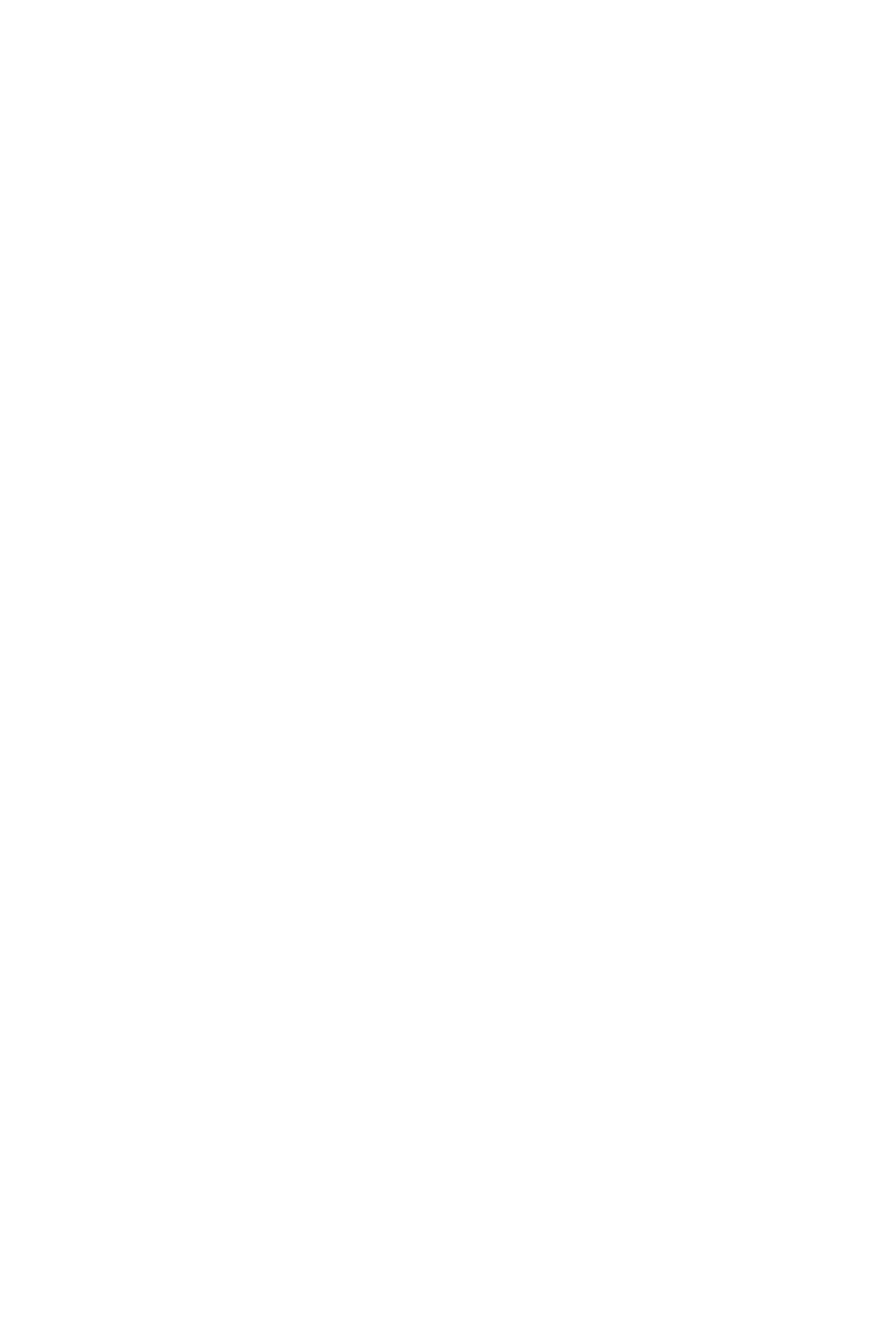
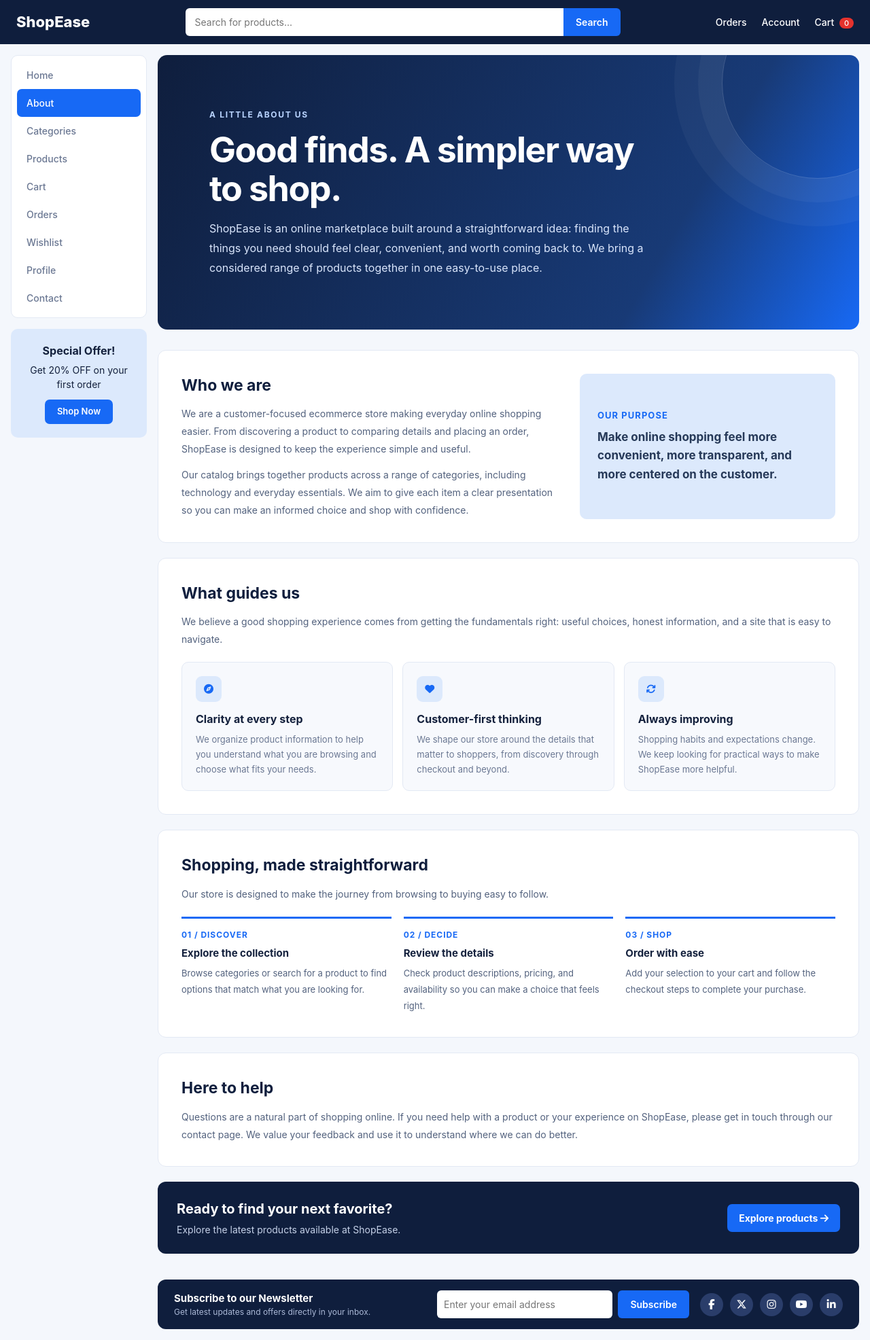
Before and after one commit to Saksham-325/Ecommerce-app, a Django app: page /about/ in a window 1280 px wide. Before the commit the page is empty. Shown: the whole page at 68% size. Before the commit the page ends 800 px from the top, so only its background shows below. Run offline with Django 5.2, Linux system fonts and the light colour scheme.

Commit message:
Updated project

```diff
--- a/static/Ecommerce_app/style.css
+++ b/static/Ecommerce_app/style.css
@@ -697,3 +697,42 @@ button { cursor: pointer; }
         height: 230px;
     }
 }
+
+
+
+/* ---------- About page ---------- */
+.about-page { color: #14213d; }
+  .about-hero {
+    position: relative; overflow: hidden; padding: clamp(38px, 7vw, 76px);
+    border-radius: 14px; color: #fff; background: linear-gradient(120deg, #0f1e3d, #183a76 72%, #1769f5);
+  }
+  .about-hero::after { content: ""; position: absolute; width: 280px; height: 280px; right: -80px; top: -100px; border: 1px solid rgba(255,255,255,.18); border-radius: 50%; box-shadow: 0 0 0 35px rgba(255,255,255,.04), 0 0 0 70px rgba(255,255,255,.035); }
+  .about-hero-inner { position: relative; z-index: 1; max-width: 760px; }
+  .about-eyebrow { display: inline-block; margin-bottom: 14px; color: #b9d4ff; font-size: 12px; font-weight: 750; letter-spacing: .14em; text-transform: uppercase; }
+  .about-hero h1 { max-width: 680px; margin-bottom: 16px; font-size: clamp(32px, 5vw, 52px); line-height: 1.1; letter-spacing: -.03em; }
+  .about-hero p { max-width: 650px; color: #d9e5fb; font-size: 16px; line-height: 1.8; }
+  .about-content { padding: 30px 0 38px; }
+  .about-section { margin: 0 0 22px; padding: clamp(22px, 4vw, 34px); border: 1px solid #e3e9f4; border-radius: 12px; background: #fff; }
+  .about-section h2 { margin: 0 0 12px; color: #0f1e3d; font-size: 23px; }
+  .about-section p { margin: 0 0 12px; color: #53627e; font-size: 14px; line-height: 1.85; }
+  .about-section p:last-child { margin-bottom: 0; }
+  .about-intro { display: grid; grid-template-columns: 1.2fr .8fr; gap: 22px; align-items: stretch; }
+  .about-callout { display: flex; flex-direction: column; justify-content: center; padding: 26px; border-radius: 10px; background: #dce9fc; }
+  .about-callout strong { margin-bottom: 9px; color: #1769f5; font-size: 13px; letter-spacing: .08em; text-transform: uppercase; }
+  .about-callout p { color: #263958; font-size: 17px; font-weight: 650; line-height: 1.6; }
+  .about-values { display: grid; grid-template-columns: repeat(3, 1fr); gap: 14px; margin-top: 20px; }
+  .about-value { padding: 20px; border: 1px solid #e3e9f4; border-radius: 10px; background: #f7f9fd; }
+  .about-value i { display: grid; width: 38px; height: 38px; margin-bottom: 13px; place-items: center; border-radius: 9px; color: #1769f5; background: #dce9fc; }
+  .about-value h3 { margin: 0 0 7px; color: #14213d; font-size: 16px; }
+  .about-value p { margin: 0; color: #6b7893; font-size: 13px; line-height: 1.7; }
+  .about-steps { display: grid; grid-template-columns: repeat(3, 1fr); gap: 18px; margin-top: 20px; }
+  .about-step { border-top: 3px solid #1769f5; padding-top: 15px; }
+  .about-step span { display: block; margin-bottom: 7px; color: #1769f5; font-size: 12px; font-weight: 750; letter-spacing: .08em; }
+  .about-step h3 { margin: 0 0 6px; font-size: 15px; }
+  .about-step p { font-size: 13px; }
+  .about-cta { display: flex; align-items: center; justify-content: space-between; gap: 20px; padding: 25px 28px; border-radius: 12px; color: #fff; background: #0f1e3d; }
+  .about-cta h2 { margin: 0 0 5px; color: #fff; font-size: 20px; }
+  .about-cta p { margin: 0; color: #c5d1e8; }
+  .about-cta a { flex: 0 0 auto; padding: 10px 17px; border-radius: 7px; color: #fff; background: #1769f5; font-weight: 650; }
+  .about-cta a:hover { background: #3980ff; }
+  @media (max-width: 760px) { .about-intro, .about-values, .about-steps { grid-template-columns: 1fr; } .about-cta { align-items: flex-start; flex-direction: column; } }
--- a/templates/Ecommerce_app/about.html
+++ b/templates/Ecommerce_app/about.html
@@ -0,0 +1,71 @@
+{% extends 'Ecommerce_app/base.html' %}
+{% load static %}
+{% block title %}About Us | ShopEase{% endblock %}
+
+{% block content %}
+<main class="about-page">
+  <section class="about-hero" aria-labelledby="about-title">
+    <div class="about-hero-inner">
+      <span class="about-eyebrow">A little about us</span>
+      <h1 id="about-title">Good finds. A simpler way to shop.</h1>
+      <p>ShopEase is an online marketplace built around a straightforward idea: finding the things you need should feel clear, convenient, and worth coming back to. We bring a considered range of products together in one easy-to-use place.</p>
+    </div>
+  </section>
+
+  <div class="about-content">
+    <section class="about-section about-intro">
+      <div>
+        <h2>Who we are</h2>
+        <p>We are a customer-focused ecommerce store making everyday online shopping easier. From discovering a product to comparing details and placing an order, ShopEase is designed to keep the experience simple and useful.</p>
+        <p>Our catalog brings together products across a range of categories, including technology and everyday essentials. We aim to give each item a clear presentation so you can make an informed choice and shop with confidence.</p>
+      </div>
+      <aside class="about-callout">
+        <strong>Our purpose</strong>
+        <p>Make online shopping feel more convenient, more transparent, and more centered on the customer.</p>
+      </aside>
+    </section>
+
+    <section class="about-section">
+      <h2>What guides us</h2>
+      <p>We believe a good shopping experience comes from getting the fundamentals right: useful choices, honest information, and a site that is easy to navigate.</p>
+      <div class="about-values">
+        <article class="about-value">
+          <i class="fa-solid fa-compass" aria-hidden="true"></i>
+          <h3>Clarity at every step</h3>
+          <p>We organize product information to help you understand what you are browsing and choose what fits your needs.</p>
+        </article>
+        <article class="about-value">
+          <i class="fa-solid fa-heart" aria-hidden="true"></i>
+          <h3>Customer-first thinking</h3>
+          <p>We shape our store around the details that matter to shoppers, from discovery through checkout and beyond.</p>
+        </article>
+        <article class="about-value">
+          <i class="fa-solid fa-arrows-rotate" aria-hidden="true"></i>
+          <h3>Always improving</h3>
+          <p>Shopping habits and expectations change. We keep looking for practical ways to make ShopEase more helpful.</p>
+        </article>
+      </div>
+    </section>
+
+    <section class="about-section">
+      <h2>Shopping, made straightforward</h2>
+      <p>Our store is designed to make the journey from browsing to buying easy to follow.</p>
+      <div class="about-steps">
+        <article class="about-step"><span>01 / DISCOVER</span><h3>Explore the collection</h3><p>Browse categories or search for a product to find options that match what you are looking for.</p></article>
+        <article class="about-step"><span>02 / DECIDE</span><h3>Review the details</h3><p>Check product descriptions, pricing, and availability so you can make a choice that feels right.</p></article>
+        <article class="about-step"><span>03 / SHOP</span><h3>Order with ease</h3><p>Add your selection to your cart and follow the checkout steps to complete your purchase.</p></article>
+      </div>
+    </section>
+
+    <section class="about-section">
+      <h2>Here to help</h2>
+      <p>Questions are a natural part of shopping online. If you need help with a product or your experience on ShopEase, please get in touch through our contact page. We value your feedback and use it to understand where we can do better.</p>
+    </section>
+
+    <section class="about-cta">
+      <div><h2>Ready to find your next favorite?</h2><p>Explore the latest products available at ShopEase.</p></div>
+      <a href="{% url 'home' %}">Explore products <i class="fa-solid fa-arrow-right" aria-hidden="true"></i></a>
+    </section>
+  </div>
+</main>
+{% endblock %}
--- a/templates/Ecommerce_app/base.html
+++ b/templates/Ecommerce_app/base.html
@@ -6,7 +6,7 @@
   <meta name="viewport" content="width=device-width, initial-scale=1">
   <link rel="stylesheet" href="https://cdnjs.cloudflare.com/ajax/libs/font-awesome/6.5.1/css/all.min.css">
   <title>{% block title %}ShopEase{% endblock %}</title>
-  <link rel="stylesheet" href="{% static 'Ecommerce_app/style.css' %}?v=2">
+  <link rel="stylesheet" href="{% static 'Ecommerce_app/style.css' %}?v=3">
   {% block extra_css %}{% endblock %}
 </head>
 <body>
```
